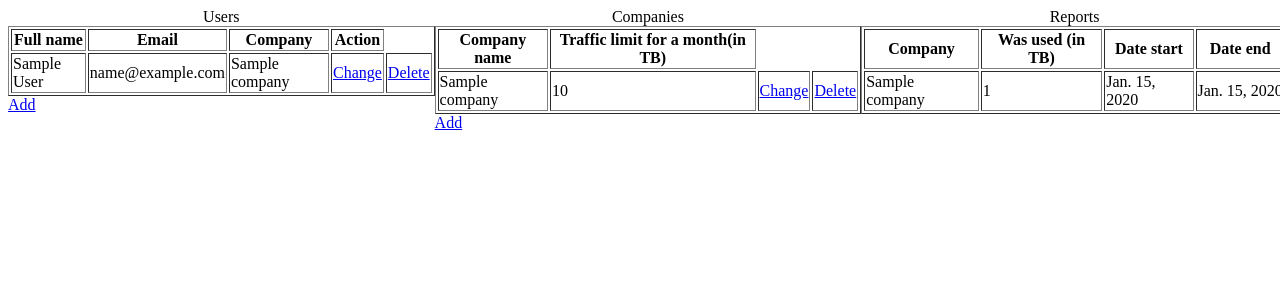
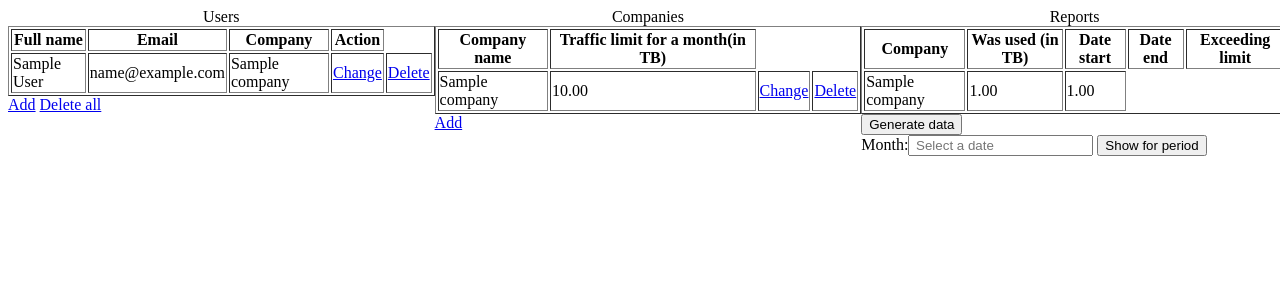
Before and after one commit to anton-serozhechkin/django-vpn-gateway-administrator-app, a Django app: page / in a window 1280 px wide. Shown: the top 300 px of the page. Run offline with Django 3.2, Linux system fonts and the light colour scheme; tables that the repository leaves empty hold one stand-in row (values such as "Sample post"); some libraries are stand-ins or nearby versions.

Commit message:
add logic for index view

```diff
--- a/core/admin.py
+++ b/core/admin.py
@@ -1,5 +1,5 @@
 from django.contrib import admin
-from .models import *
+from .models import Company, Users, TransferLogs, Report
 
 admin.site.register(Company)
 admin.site.register(Users)
--- a/core/forms.py
+++ b/core/forms.py
@@ -1,4 +1,5 @@
-from django.forms import ModelForm
+from django.forms import ModelForm, forms
+from django import forms
 from .models import Users, Company
 
 class UserForm(ModelForm):
@@ -10,3 +11,10 @@ class CompanyForm(ModelForm):
     class Meta:
         model = Company
         fields = ['name', 'size_limit']
+
+class MonthForm(forms.Form):
+    month = forms.DateField(widget=forms.DateInput(attrs={
+                                                "placeholder": " Select a date",
+                                                "class": "datepicker",
+                                                "id": "datepicker",
+                                                "name": "dateFilter"}))
--- a/core/models.py
+++ b/core/models.py
@@ -1,10 +1,11 @@
 from django.db import models
 from datetime import datetime, timedelta
 from django.shortcuts import reverse, redirect
+from django.utils import timezone as tmz
 
 class Company(models.Model):
     name = models.CharField('Company name', max_length=30)
-    size_limit = models.IntegerField('Traffic limit for a month(in TB)')
+    size_limit = models.DecimalField('Traffic limit for a month(in TB)', max_digits=10, decimal_places=2)
 
     def __str__(self):
         return self.name
@@ -27,12 +28,14 @@ class Users(models.Model):
 
 class TransferLogs(models.Model):
     user = models.ForeignKey(Users, on_delete=models.CASCADE, verbose_name='User')
-    date = models.DateTimeField('Date n time of transfer', default=datetime.now())
+    date = models.DateTimeField('Date n time of transfer', default=tmz.now())
     recource = models.CharField('Recourse', max_length=40)
     transferred = models.BigIntegerField('Was transferred(in bytes)')
 
+
     def __str__(self):
         return 'User {} transferred {} into {}'.format(self.user.full_name, self.transferred, self.recource)
+
 
     class Meta:
         verbose_name = 'Transfer log'
@@ -40,21 +43,16 @@ class TransferLogs(models.Model):
 
 class Report(models.Model):
     company = models.ForeignKey(Company, on_delete=models.CASCADE, verbose_name='Company')
-    traffic_used = models.IntegerField('Was used (in TB)', default=0)
+    traffic_used = models.DecimalField('Was used (in TB)', default=0, max_digits=10, decimal_places=2)
     date_start = models.DateField('Date start of using traffic', default=datetime.now())
     date_end = models.DateField('Date end of using traffic', default=datetime.now()+timedelta(days=30))
+    exceeding_limit = models.DecimalField('Exceeding the limit for', max_digits=6, decimal_places=2, default=0,)
+    more_than_limit = models.BooleanField('Whether the limit was exceeded', default=False)
 
     def __str__(self):
         return self.company.name
 
+
     class Meta:
         verbose_name = 'Report'
         verbose_name_plural = 'Reports'
-
-
-"""
-    users - id, name, email, company(fk name) :edit remove add(by id company)+ validation(email, non empty) : add company by dropdown
-companies - id, name, size : validation for adding
-tranfer logs - user, datetime, resource, transferred
-report - company, used, quota, difference, date
-"""
--- a/core/urls.py
+++ b/core/urls.py
@@ -9,4 +9,5 @@ urlpatterns = [
     path('delete-company/<int:company_id>', delete_company, name='delete_company'),
     path('add-user', add_user, name='add_user'),
     path('add-company', add_company, name='add_company'),
+    path('delete-all-user', delete_all_user, name='delete_all_user'),
 ]
--- a/core/views.py
+++ b/core/views.py
@@ -1,21 +1,71 @@
 from django.shortcuts import render, reverse, redirect
-from .models import Users, Report, Company
-from .forms import UserForm, CompanyForm
+from .models import Users, Report, Company, TransferLogs
+from .forms import UserForm, CompanyForm, MonthForm
+from .sub_modules import getter_company, getter_user
+from faker import Faker
+import random
+from datetime import datetime, timedelta
+from decimal import Decimal
 
 
-def getter_user(user_id):
-    user = Users.objects.get(pk=user_id)
-    return user
+fake = Faker()
 
-def getter_company(company_id):
-    company = Company.objects.get(pk=company_id)
-    return company
+def from_bytes_to_tb(size_traffic):
+    terabite = 1099511627776 / int(size_traffic)
+    return Decimal(round(terabite, 2))
+
 
 def home(request):
     users = Users.objects.all()
     companies = Company.objects.all()
     reports = Report.objects.all()
+    if request.method == 'POST':
+        month_form = MonthForm(request.POST)
+        if 'generate_data' in request.POST:
+            for _ in range(2):
+                random_company = Company.objects.order_by('?')[0]
+                new_user = Users.objects.create(full_name=fake.name(),
+                                                email=fake.email(),
+                                                company=random_company)
+                for __ in range(random.randint(50, 200)):
+                    random_date = fake.date_between(start_date='-150d', end_date='today')
+                    random_url = fake.url()
+                    random_size_traffic = fake.random_int(min=100, max=10995116277760)
+                    TransferLogs.objects.create(user=new_user, date=random_date,
+                                                recource=random_url, transferred=random_size_traffic)
+                    report_exist = Report.objects.filter(date_start__month=random_date.month, company=new_user.company)
+                    traffic_used = from_bytes_to_tb(random_size_traffic)
+                    if report_exist:
+                        update_report = Report.objects.get(date_start__month=random_date.month,
+                                                           company=new_user.company)
+                        update_report.traffic_used += traffic_used
+                        update_report.save()
+                    else:
+                        data_end = random_date+timedelta(days=30)
+                        new_report = Report.objects.create(date_start=random_date,
+                                                           date_end=data_end,
+                                                           company=new_user.company,
+                                                           traffic_used=traffic_used)
+            for report in reports:
+                company_limit = Company.objects.get(name=report.company.name).size_limit
+                if report.traffic_used > company_limit:
+                    report.more_than_limit = True
+                    report.exceeding_limit = report.traffic_used - company_limit
+                    report.save()
+            return redirect('home')
+
+        elif 'show_for_period' in  request.POST:
+            if month_form.is_valid():
+                month = month_form.cleaned_data.get('month').month
+                reports = Report.objects.filter(date_start__month=month, more_than_limit=True).order_by('-traffic_used')
+                if not reports.exists():
+                    no_violations = 'No violations were found this month'
+        else:
+            pass
+    else:
+        month_form = MonthForm()
     return render(request, 'home.html', locals())
+
 
 def add_user(request):
     if request.method == 'POST':
@@ -27,7 +77,8 @@ def add_user(request):
             return redirect('add_user')
     else:
         form = UserForm()
-    return render(request, 'add_user.html', locals())
+    return render(request, 'add/add_user.html', locals())
+
 
 def change_user(request, user_id):
     user = getter_user(user_id)
@@ -47,7 +98,8 @@ def change_user(request, user_id):
             return redirect(reverse('change_user', kwargs={'user_id': user_id}))
     else:
         form = UserForm(instance=user)
-    return render(request, 'change_user.html', locals())
+    return render(request, 'change/change_user.html', locals())
+
 
 def add_company(request):
     if request.method == 'POST':
@@ -59,7 +111,8 @@ def add_company(request):
             return redirect('add_company')
     else:
         form = CompanyForm()
-    return render(request, 'add_company.html', locals())
+    return render(request, 'add/add_company.html', locals())
+
 
 def change_company(request, company_id):
     company = getter_company(company_id)
@@ -78,7 +131,7 @@ def change_company(request, company_id):
             return redirect(reverse('change_company', kwargs={'company_id': company_id}))
     else:
         form = CompanyForm(instance=company)
-    return render(request, 'change_company.html', locals())
+    return render(request, 'change/change_company.html', locals())
 
 def delete_user(request, user_id):
     getter_user(user_id).delete()
@@ -87,3 +140,7 @@ def delete_user(request, user_id):
 def delete_company(request, company_id):
     getter_company(company_id).delete()
     return redirect('home')
+
+def delete_all_user(request):
+    Users.objects.all().delete()
+    return redirect('home')
--- a/requirements.txt
+++ b/requirements.txt
@@ -1,2 +1,5 @@
 Django==2.2
 python-dotenv==0.14.0
+Faker==4.1.3
+psycopg2==2.8.6
+mysqlclient==2.0.1
--- a/templates/home.html
+++ b/templates/home.html
@@ -1,6 +1,16 @@
 <!DOCTYPE html>
+<head>
     {% load static %}
     <link rel="stylesheet" type="text/css" href="{% static 'main.css' %}">
+    <link rel="stylesheet" href="http://code.jquery.com/ui/1.11.0/themes/smoothness/jquery-ui.css">
+    <script src="http://code.jquery.com/jquery-1.10.2.js"></script>
+    <script src="http://code.jquery.com/ui/1.11.0/jquery-ui.js"></script>
+    <script>
+        $(function() {
+            $( ".datepicker" ).datepicker();
+        });
+        </script>
+</head>
     <html>
     <body>
         <div class="class1">
@@ -24,6 +34,7 @@
             {% endfor %}
         </table>
         <a href="{% url 'add_user'%}">Add</a>
+        <a href="{% url 'delete_all_user'%}">Delete all</a>
         {% else %}
         <p>No enough data for users table</p>
         {% endif %}
@@ -51,6 +62,7 @@
         {% endif %}
         </div>
         <div class="class3">
+          {% if no_violations or reports %}
             {% if reports %}
                 <table border="1">
                   <caption>Reports</caption>
@@ -59,19 +71,31 @@
                    <th>Was used (in TB)</th>
                    <th>Date start</th>
                    <th>Date end</th>
+                   <th>Exceeding limit</th>
                   </tr>
                   {% for report in reports %}
                       <tr>
                           <td>{{ report.company }}</td>
                           <td>{{ report.traffic_used }}</td>
-                    <td>{{ report.date_start }}</td>
-                    <td>{{ report.date_end }}</td>
+                          <td>{{ report.exceeding_limit }}</td>
                       </tr>
                   {% endfor %}
                 </table>
             {% else %}
+                <p>{{ no_violations }}</p>
+            {% endif %}
+        {% else %}
             <p>No enough data for reports table</p>
         {% endif %}
+        <form action="{% url 'home' %}" method="POST">
+            {% csrf_token %}
+            <button name="generate_data" type='submit'>Generate data</button>
+        </form>
+        <form action="{% url 'home' %}" method="POST">
+            {% csrf_token %}
+            {{ month_form }}
+            <button name="show_for_period" type='submit'>Show for period</button>
+        </form>
         </div>
         </body>
 </html>
```
Also changed, not shown: core/sub_modules.py (added, +9 -0 lines), vpn_admin/settings.py (+7 -3 lines), db.sqlite3 (deleted), templates/add/add_company.html (renamed from templates/add_company.html), templates/add/add_user.html (renamed from templates/add_user.html), templates/change/change_company.html (renamed from templates/change_company.html), templates/change/change_user.html (renamed from templates/change_user.html). Lines whose indentation alone changed are shown as unchanged.
